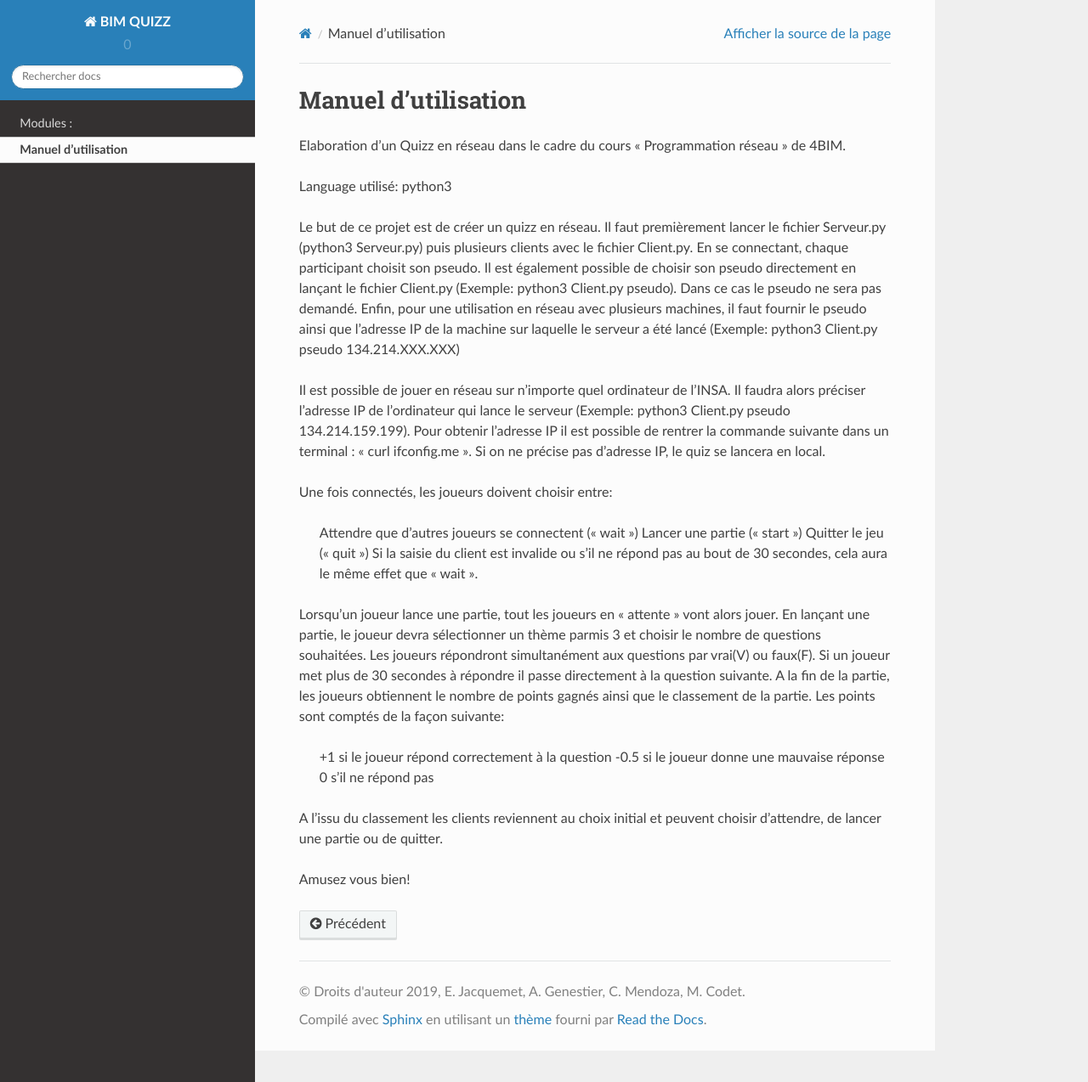
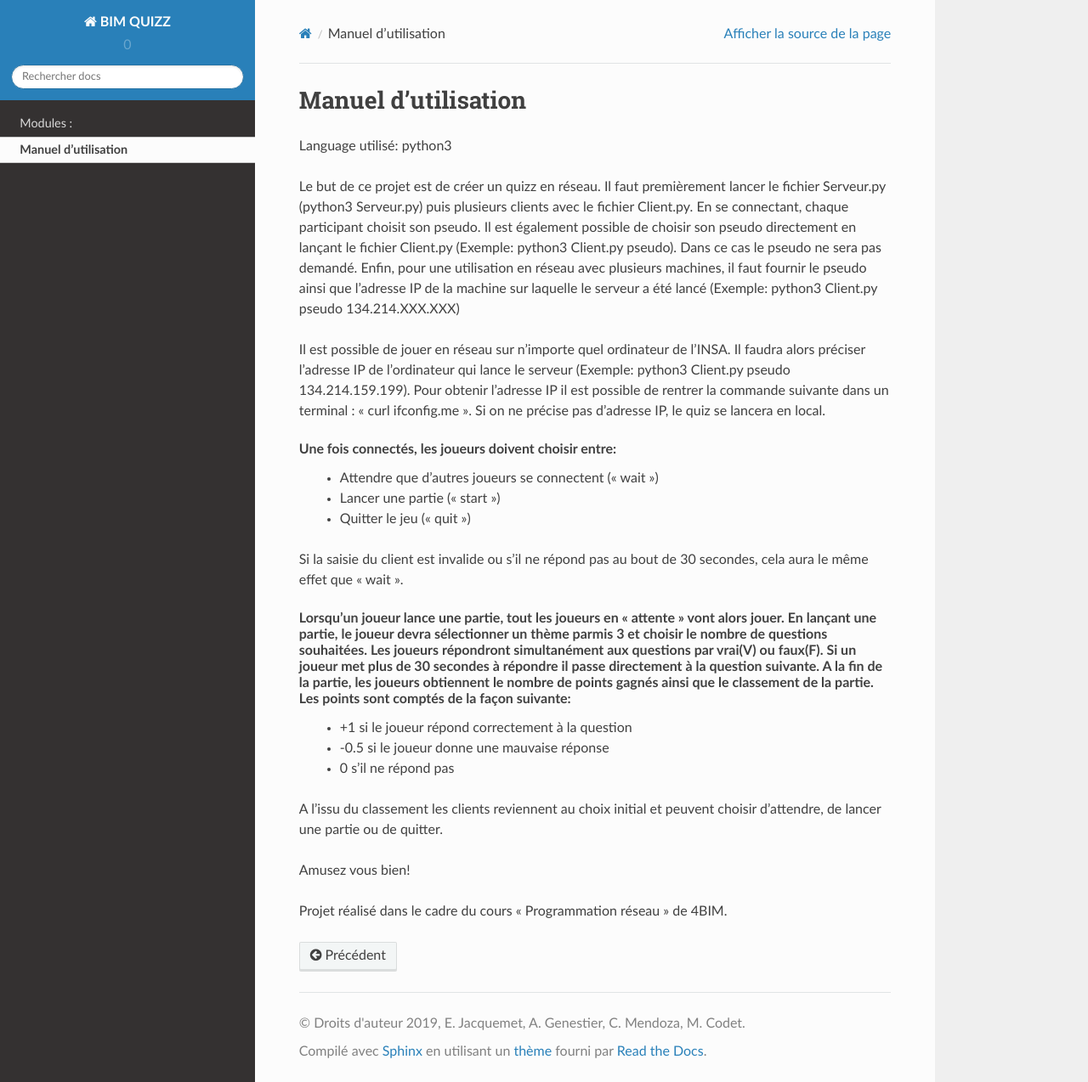
Before and after one commit to Belzenef/BimQuiz, a Sphinx documentation site: the page built from docs/source/README.rst, in a window 1280 px wide and 1274 px high. Shown: the whole window at 85% size. Built offline with Sphinx 7.4.7 and the Read the Docs theme 2.0.0, drawn with Linux system fonts in a browser that asks for light colours; some of the changed lines change nothing that is shown.

Commit message:
Update README.rst

```diff
--- a/docs/source/README.rst
+++ b/docs/source/README.rst
@@ -1,8 +1,5 @@
 Manuel d'utilisation
 ====================
-
-
-Elaboration d'un Quizz en réseau dans le cadre du cours "Programmation réseau" de 4BIM.
 
 Language utilisé: python3
 
@@ -11,17 +8,18 @@ Le but de ce projet est de créer un quizz en réseau. Il faut premièrement lan
 Il est possible de jouer en réseau sur n'importe quel ordinateur de l'INSA. Il faudra alors préciser l'adresse IP de l'ordinateur qui lance le serveur (Exemple: python3 Client.py pseudo 134.214.159.199). Pour obtenir l'adresse IP il est possible de rentrer la commande suivante dans un terminal : "curl ifconfig.me". Si on ne précise pas d'adresse IP, le quiz se lancera en local.
 
 Une fois connectés, les joueurs doivent choisir entre:
-
-    Attendre que d'autres joueurs se connectent ("wait")
-    Lancer une partie ("start")
-    Quitter le jeu ("quit") Si la saisie du client est invalide ou s'il ne répond pas au bout de 30 secondes, cela aura le même effet que "wait".
+ * Attendre que d'autres joueurs se connectent ("wait")
+ * Lancer une partie ("start")
+ * Quitter le jeu ("quit")
+Si la saisie du client est invalide ou s'il ne répond pas au bout de 30 secondes, cela aura le même effet que "wait".
 
 Lorsqu'un joueur lance une partie, tout les joueurs en "attente" vont alors jouer. En lançant une partie, le joueur devra sélectionner un thème parmis 3 et choisir le nombre de questions souhaitées. Les joueurs répondront simultanément aux questions par vrai(V) ou faux(F). Si un joueur met plus de 30 secondes à répondre il passe directement à la question suivante. A la fin de la partie, les joueurs obtiennent le nombre de points gagnés ainsi que le classement de la partie. Les points sont comptés de la façon suivante:
-
-    +1 si le joueur répond correctement à la question
-    -0.5 si le joueur donne une mauvaise réponse
-    0 s'il ne répond pas
+  * +1 si le joueur répond correctement à la question
+  * -0.5 si le joueur donne une mauvaise réponse
+  * 0 s'il ne répond pas
 
 A l'issu du classement les clients reviennent au choix initial et peuvent choisir d'attendre, de lancer une partie ou de quitter.
 
 Amusez vous bien!
+
+Projet réalisé dans le cadre du cours "Programmation réseau" de 4BIM.
```
